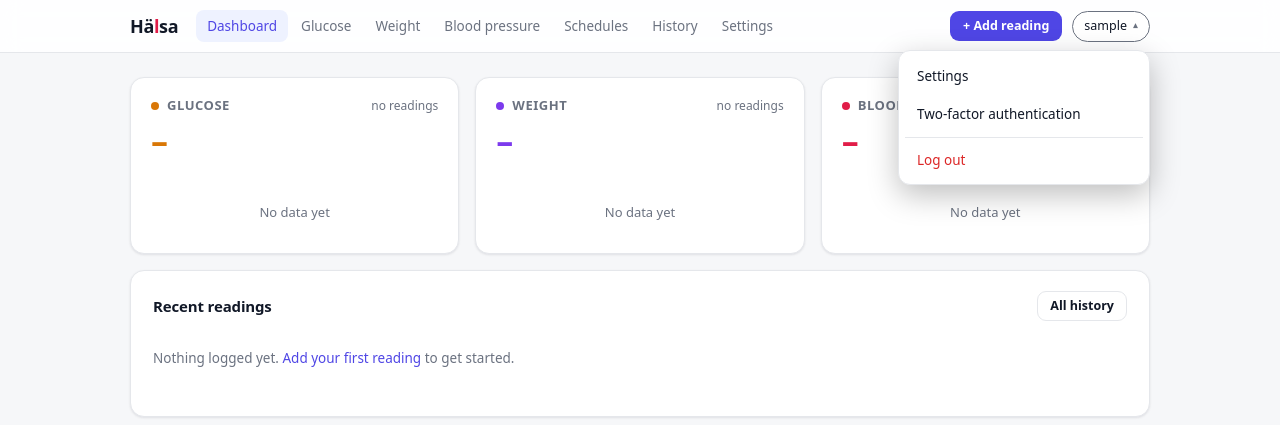
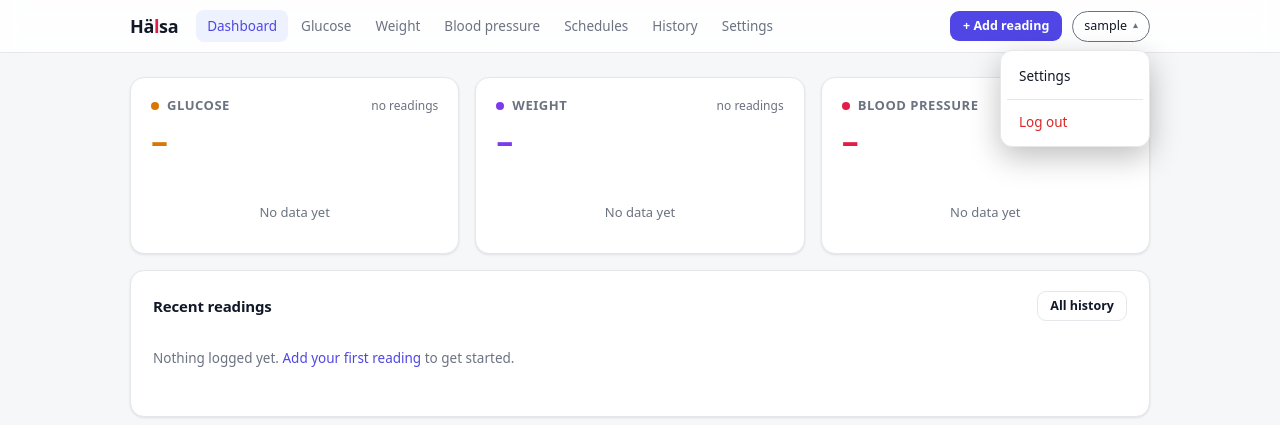
Before and after one commit to hasenbalg/halsa, a Django app: page / in a window 1280 px wide, after a click that opens the changed part. Shown: the top 425 px of the page. Run offline with Django 5.2, Linux system fonts and the light colour scheme; the visitor is signed in with stand-in values (Sample User, id 1); data comes from the database, SQL or seed files in the repository; data that the repository does not hold is empty; parts of the project's set-up code (start-up, migrations or seed data) failed here and were passed over.

Commit message:
ui: drop 2FA entry from account menu (issue #30 follow-up)
It's reachable from Settings; menu is just Settings + Log out now.
Panel min-width trimmed 252 -> 150px to suit the shorter labels;
test flipped to assertNotContains for the 2fa link. 126 green.

```diff
--- a/static/css/app.css
+++ b/static/css/app.css
@@ -106,7 +106,7 @@ a:hover { text-decoration: underline; }
 .account[open] .caret { display: inline-block; transform: rotate(180deg); }
 .account-menu {
   position: absolute; right: 0; top: calc(100% + 8px);
-  min-width: 252px; display: flex; flex-direction: column;
+  min-width: 150px; display: flex; flex-direction: column;
   background: var(--card); border: 1px solid var(--border);
   border-radius: 12px; padding: 6px; z-index: 60;
   box-shadow: 0 10px 30px rgba(0, 0, 0, 0.25);
--- a/templates/base.html
+++ b/templates/base.html
@@ -32,7 +32,6 @@
         <summary class="userchip">{{ user.username }}<span class="caret" aria-hidden="true">&#9662;</span></summary>
         <div class="account-menu">
           <a href="/settings/">{% translate "Settings" %}</a>
-          <a href="/settings/2fa/">{% translate "Two-factor authentication" %}</a>
           <form method="post" action="{% url 'logout' %}">{% csrf_token %}
             <button class="menu-logout" type="submit">{% translate "Log out" %}</button>
           </form>
--- a/tracker/tests2.py
+++ b/tracker/tests2.py
@@ -569,7 +569,7 @@ class AccountMenuTests(TestCase):
         self.assertEqual(resp.status_code, 200)
         self.assertContains(resp, '<details class="account">')
         self.assertContains(resp, 'href="/settings/"')
-        self.assertContains(resp, 'href="/settings/2fa/"')
+        self.assertNotContains(resp, 'href="/settings/2fa/"')
         # no GET logout anywhere
         self.assertNotContains(resp, 'href="/accounts/logout/"')
         # GET logout must not succeed (POST-only route)
```
Also changed, not shown: WORKLOG.md (+2 -0 lines).
